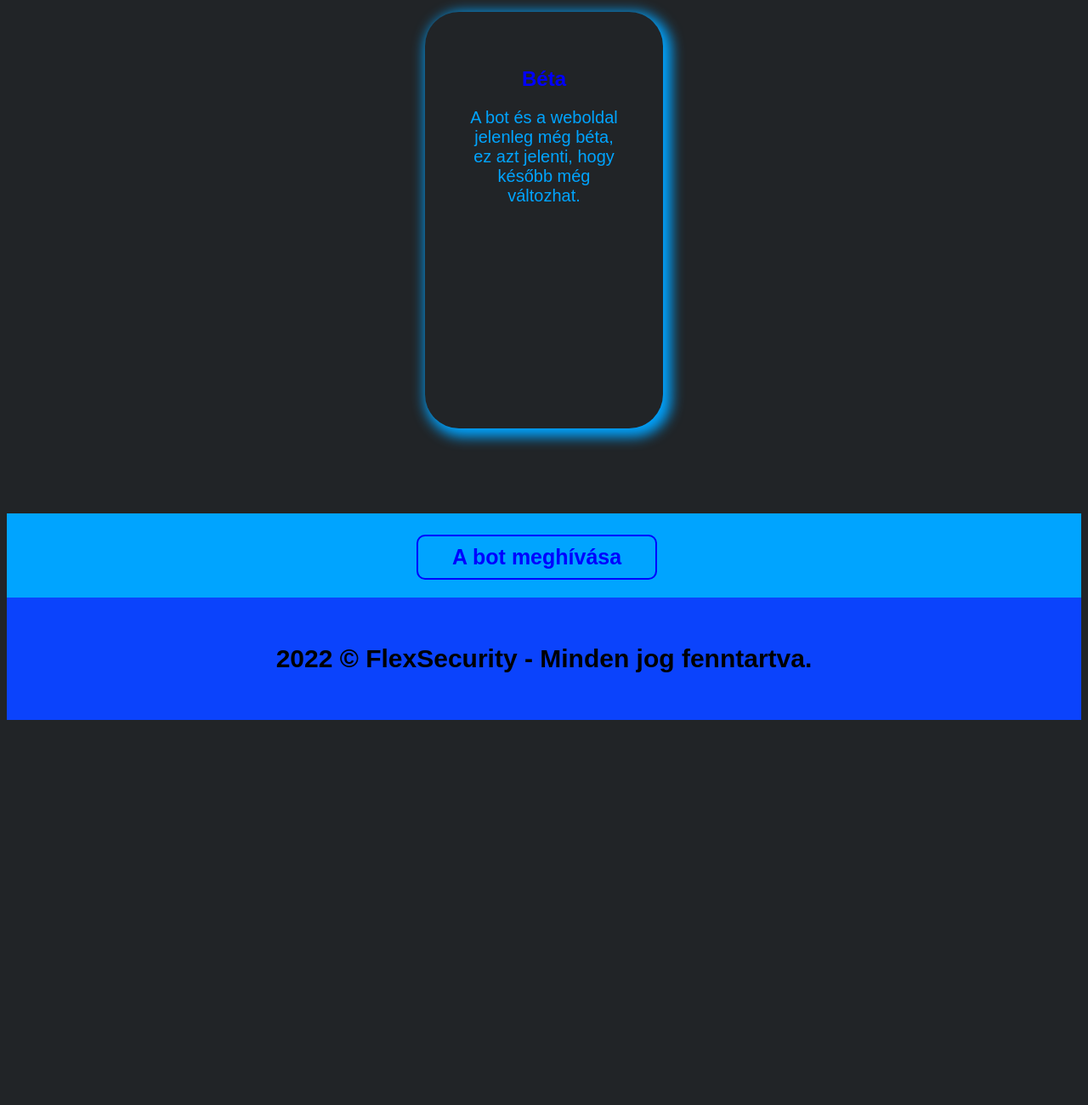
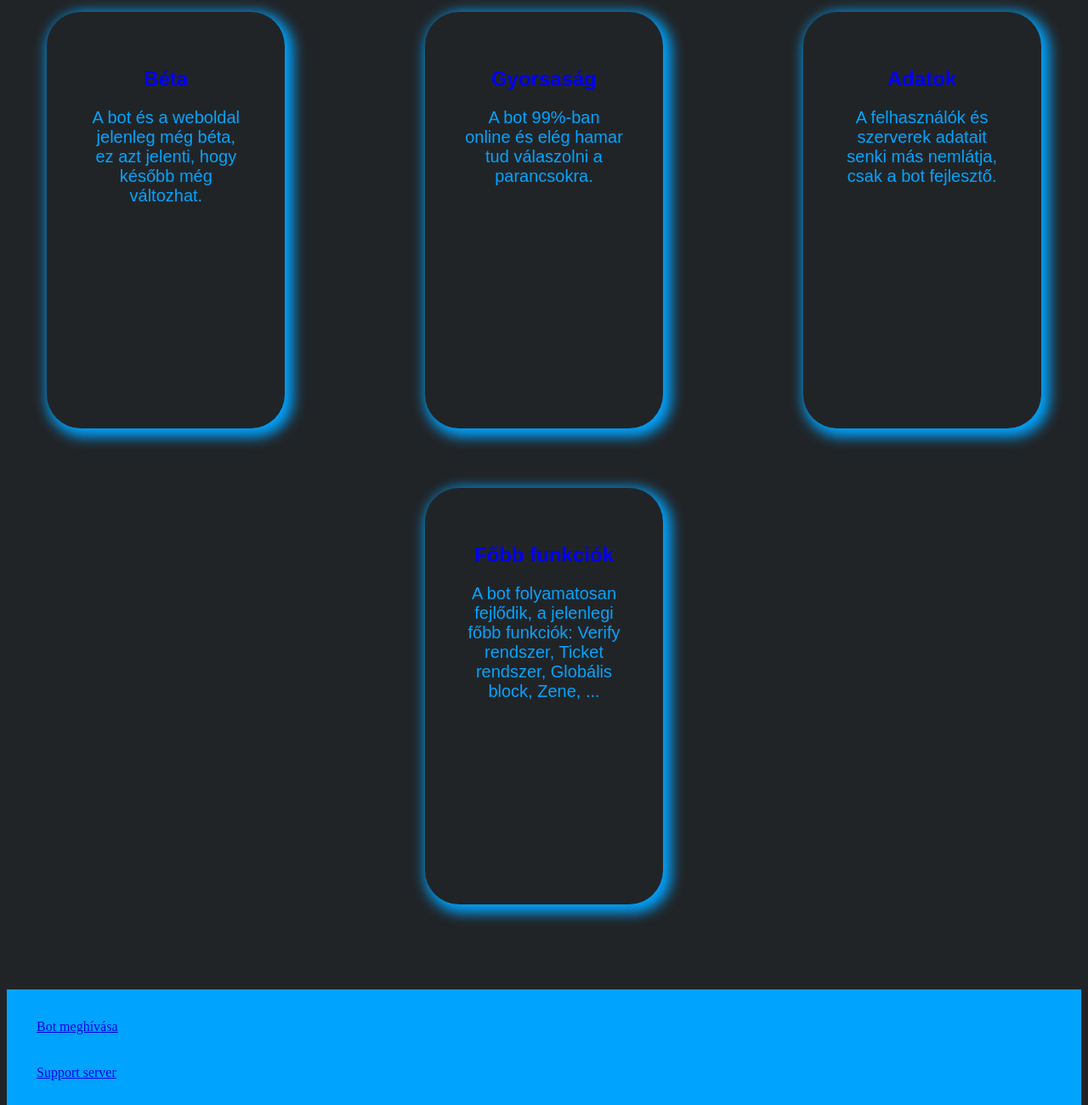
Before and after one commit to Bence2020-create/gudfgjkdfgjkdfgjkdfgjk334, a plain HTML site: page index.html in a window 1280 px wide. Shown: the part 760-2060 px from the top of the page at 85% size. Before the commit the page ends 1615 px from the top, so only its background shows below. Drawn offline with Linux system fonts and the light colour scheme.

Commit message:
Update index.html

```diff
--- a/index.html
+++ b/index.html
@@ -5,36 +5,61 @@
     <link rel="shortcut icon" href="./kepek/ikon.png" type="image/icon">
     <title>FlexSecurity | Magyar Discord Bot</title>
     <link rel="stylesheet" href="fooldal.css" type="text/css">
+    <script>
+      function hamarosan(){
+        alert('Hamarosan...')
+      }
+    </script>
 
     <body class="feketehatter">
+
         <div class="gombok">
+
             <a href="#invite">Meghívás</a>
             <a href="#tudnivalok">Tudnivalók</a>
             <a href="#">Főoldal</a>
+
             <img height="80px" width="130px" src="./kepek/ikon.png">
             <div id="fooldal_letet">
+
             <div id="black">
             <h1 align="center" id="fooldal">FlexSecurity<br><br>Tedd biztonságosabbá a szervered!</h1>
-            <h2 align="center" id="fooldal_iras">A FlexSecurity egy magyar fejlesztésű szervervédő bot.<br></h2>
+            <h2 align="center" id="fooldal_iras">A FlexSecurity egy magyar fejlesztésű védő bot.<br></h2>
             <br>
             <br>
         </div>
           </div>
         </div>
       </div>
-<section id="tudnivalok">
+<section align="center" id="tudnivalok">
   <br>
   <br>
-  <div class="beta_card" >
+  <div class="card">
+  <div  class="beta_card">
     <h1>Béta</h1>
     <h2>A bot és a weboldal jelenleg még béta, ez azt jelenti, hogy később még változhat.</h2>
   </div>
+  <div  class="running_card">
+    <h1>Gyorsaság</h1>
+    <h2>A bot 99%-ban online és elég hamar tud válaszolni a parancsokra.</h2>
+  </div>
+  <div  class="data_card">
+    <h1>Adatok</h1>
+    <h2>A felhasználók és szerverek adatait senki más nemlátja, csak a bot fejlesztő.</h2>
+</div>
+<div  class="data_card">
+  <h1>Főbb funkciók</h1>
+  <h2>A bot folyamatosan fejlődik, a jelenlegi főbb funkciók: Verify rendszer, Ticket rendszer, Globális block, Zene, ...</h2>
+</div>
+</div>
 </section>
 <section id="invite">
 
   <div class="meghivas">
 
-    <a target="_blank" href="https://invite.flexsecurity.tk"><button>A bot meghívása</button></a>
+    <a  href="https://invite.flexsecurity.tk/">Bot meghívása </button></a>
+    <br><br><br>
+    <a href="https://dc.flexsecurity.tk/">Support server</button></a>
   </div>
 </section>
     </body>
```
